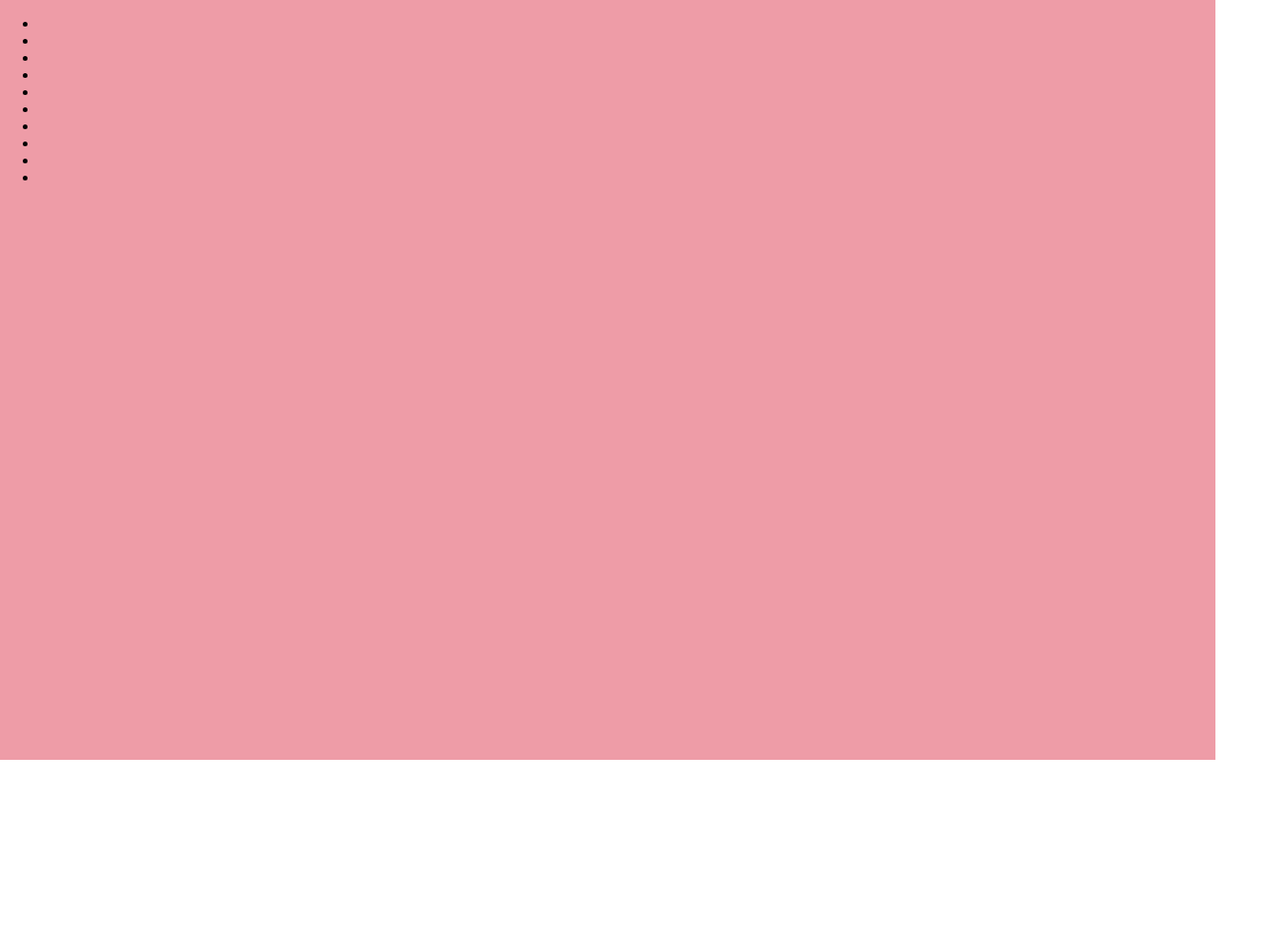
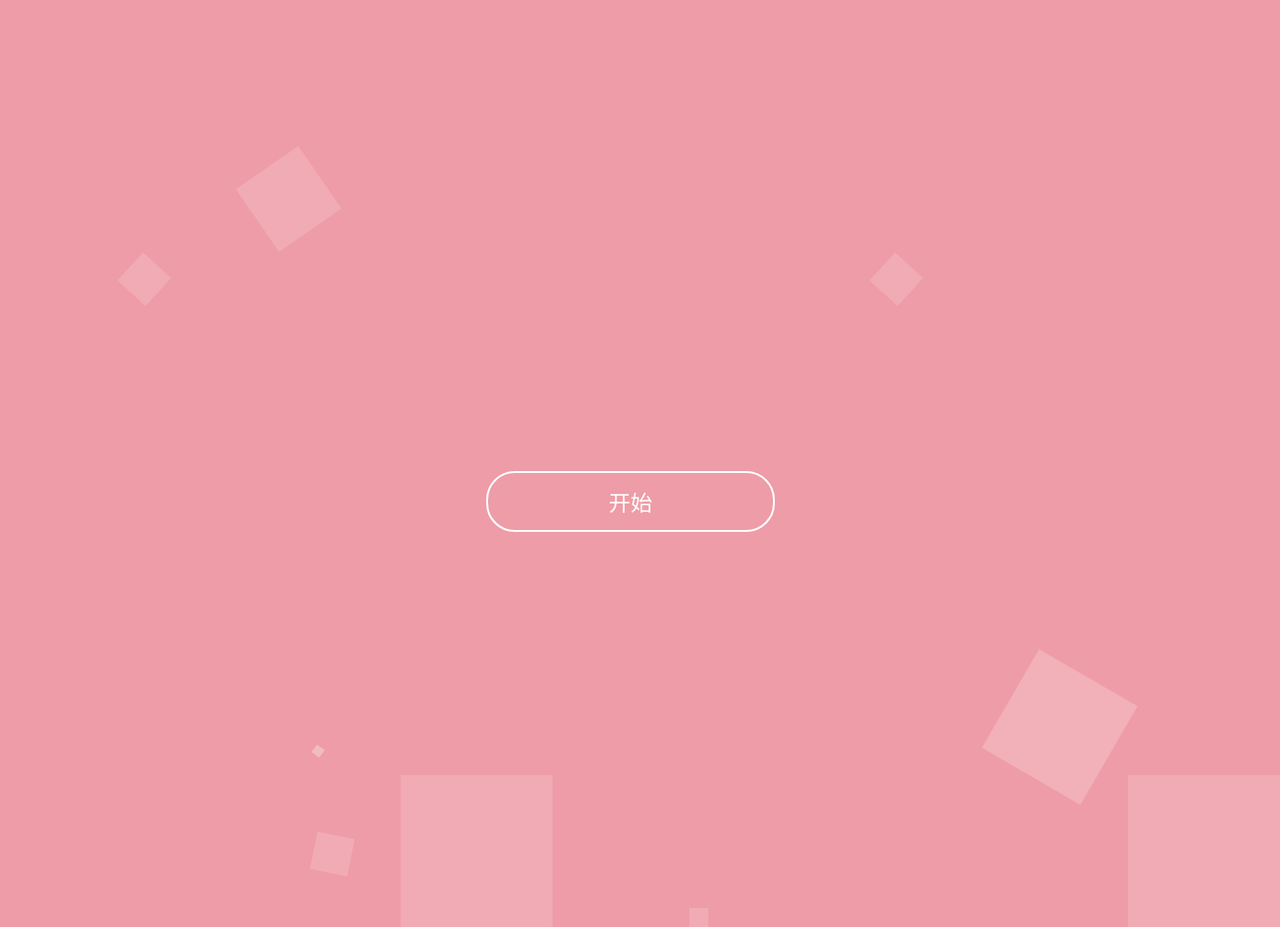
Before and after one commit to llyysu/wh, a plain HTML site: page index.html in a window 1280 px wide. Shown: the whole page at 95% size, 1348 px wide, since content can reach past the window. Before the commit the page ends 800 px from the top, so only its background shows below. Drawn offline with Linux system fonts and the light colour scheme.

Commit message:
修改“首页”

```diff
--- a/1/file/default.css
+++ b/1/file/default.css
@@ -25,7 +25,7 @@ top:40px;position:absolute;
 .space{margin-right:150px;}
 .button-style1{
 	position:absolute;
-	top:62%;
+	top:450px;
 	opacity:1;
 	z-index:100;
 }
--- /dev/null
+++ b/birthday-cake.css
@@ -0,0 +1,84 @@
+
+body {
+	width: 100%;
+	height: 100%;
+	margin: 0;
+	overflow:hidden;
+	background: #ee9ca7;
+
+}
+
+.button-style1{
+	position:absolute;
+	top:62%;
+	opacity:1;
+	z-index:100;
+}
+.button-style1 {
+	position:absolute;
+	left:40%;
+	animation:btn1 0.8 ;
+}
+@keyframes btn1 {
+	0% {
+		opacity:0;
+		left:43.5%;
+	}
+	70% {
+		opacity:0;
+		left:43.5%;
+	}
+	100% {
+		opacity:1;
+		left:20%;
+	}
+}
+@-webkit-keyframes btn1 {
+	0% {
+		opacity:0;
+		left:43.5%;
+	}
+	70% {
+		opacity:0;
+		left:43.5%;
+	}
+	100% {
+		opacity:1;
+		left:20%;
+	}
+}
+
+.lk1 {
+	text-decoration:none;
+	font-family: Microsoft YaHei;
+	color:#fff;
+	transition:all 0.8s;
+}
+.link1{
+	width:300px;
+	height:60px;
+	border:2px solid #fff;
+	-webkit-border:1px solid #fff;
+	border-radius:30px;
+	font-size: 23px;
+	text-align:center;
+	background: #ee9ca7;
+	transition:all 0.5s;
+}
+
+.bt1{
+	position:relative;
+	top:22%;
+	vertical-align:middle;
+}
+
+a.lk1:hover {
+	color:#ee9ca7;
+	transition:all 0.5s;
+}
+.link1:hover {
+	background-color:#fff;
+	background-color:rgba(255,255,255,0,2);
+	border:2px solid #BBB;
+	transition:all 0.8s;
+}
--- /dev/null
+++ b/bubbles.css
@@ -0,0 +1,110 @@
+.bg-bubbles {
+  position: absolute;
+  top: 0;
+  left: 0;
+  width: 100%;
+  height: 100%;
+  z-index: 1;
+}
+.bg-bubbles li {
+  position: absolute;
+  list-style: none;
+  display: block;
+  width: 40px;
+  height: 40px;
+  background-color: rgba(255, 255, 255, 0.15);
+  bottom: -160px;
+  -webkit-animation: square 30s infinite;
+  animation: square 30s infinite;
+  -webkit-transition-timing-function: linear;
+  transition-timing-function: linear;
+}
+.bg-bubbles li:nth-child(1) {
+  left: 10%;
+}
+.bg-bubbles li:nth-child(2) {
+  left: 20%;
+  width: 80px;
+  height: 80px;
+  -webkit-animation-delay: 2s;
+          animation-delay: 2s;
+  -webkit-animation-duration: 17s;
+          animation-duration: 17s;
+}
+.bg-bubbles li:nth-child(3) {
+  left: 25%;
+  -webkit-animation-delay: 4s;
+          animation-delay: 4s;
+}
+.bg-bubbles li:nth-child(4) {
+  left: 40%;
+  width: 60px;
+  height: 60px;
+  -webkit-animation-duration: 22s;
+          animation-duration: 22s;
+  background-color: rgba(255, 255, 255, 0.25);
+}
+.bg-bubbles li:nth-child(5) {
+  left: 70%;
+}
+.bg-bubbles li:nth-child(6) {
+  left: 80%;
+  width: 120px;
+  height: 120px;
+  -webkit-animation-delay: 3s;
+          animation-delay: 3s;
+  background-color: rgba(255, 255, 255, 0.2);
+}
+.bg-bubbles li:nth-child(7) {
+  left: 32%;
+  width: 160px;
+  height: 160px;
+  -webkit-animation-delay: 7s;
+          animation-delay: 7s;
+}
+.bg-bubbles li:nth-child(8) {
+  left: 55%;
+  width: 20px;
+  height: 20px;
+  -webkit-animation-delay: 15s;
+          animation-delay: 15s;
+  -webkit-animation-duration: 40s;
+          animation-duration: 40s;
+}
+.bg-bubbles li:nth-child(9) {
+  left: 25%;
+  width: 10px;
+  height: 10px;
+  -webkit-animation-delay: 2s;
+          animation-delay: 2s;
+  -webkit-animation-duration: 40s;
+          animation-duration: 40s;
+  background-color: rgba(255, 255, 255, 0.3);
+}
+.bg-bubbles li:nth-child(10) {
+  left: 90%;
+  width: 160px;
+  height: 160px;
+  -webkit-animation-delay: 11s;
+          animation-delay: 11s;
+}
+@-webkit-keyframes square {
+  0% {
+    -webkit-transform: translateY(0);
+            transform: translateY(0);
+  }
+  100% {
+    -webkit-transform: translateY(-3000px) rotate(600deg);
+            transform: translateY(-3000px) rotate(600deg);
+  }
+}
+@keyframes square {
+  0% {
+    -webkit-transform: translateY(0);
+            transform: translateY(0);
+  }
+  100% {
+    -webkit-transform: translateY(-3000px) rotate(600deg);
+            transform: translateY(-3000px) rotate(600deg);
+  }
+}
--- a/index.html
+++ b/index.html
@@ -3,7 +3,8 @@
 <head>
 <meta charset="UTF-8">
 <title>Happy Birthday</title>
-<link rel="stylesheet" type="text/css" href="./tiny-heart-master/birthday-basic/css/birthday-cake.css">
+<link rel="stylesheet" href="./birthday-cake.css" media="screen" type="text/css">
+<link rel="stylesheet" href="./bubbles.css" media="screen"type="text/css">
 </head>
 <body>
     <ul class="bg-bubbles">
```
Also changed, not shown: 1/file/bubbles.css (+4 -4 lines), 1/index.html (+12 -12 lines), 2/wanghan521.html (+5 -4 lines), tiny-heart-master/birthday-basic/css/bubbles.css (+4 -4 lines), tiny-heart-master/birthday-basic/html/BirthdayCake.html (+29 -10 lines), 1 other file.
